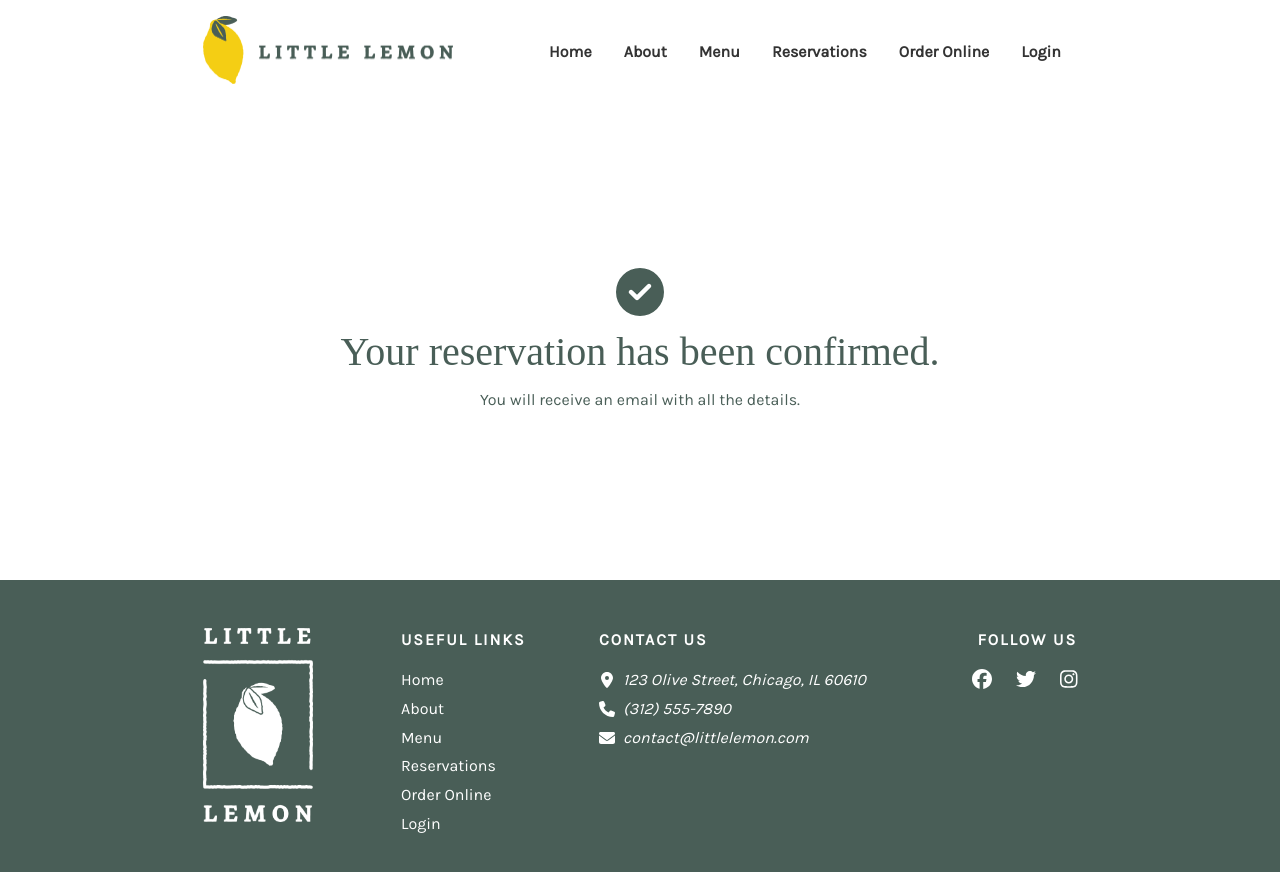
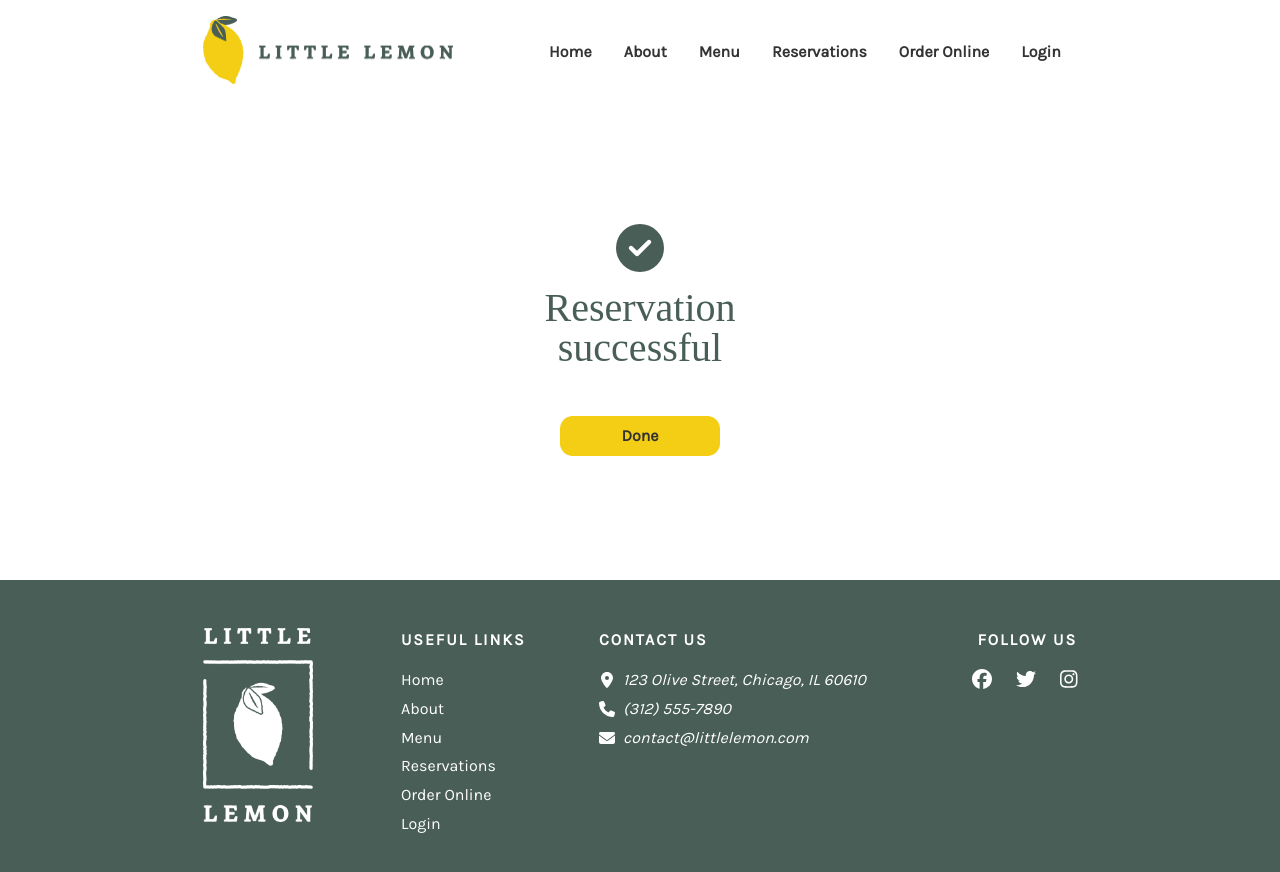
Before and after one commit to slayingMoon/capstone, a React (Create React App) app: page /bookings-confirmation in a window 1280 px wide. Shown: the top 872 px of the page. Built offline with nearby package versions, Linux system fonts and the light colour scheme; a web font is replaced by a local one.

Commit message:
modified booking confirmation page

```diff
--- /dev/null
+++ b/src/pages/Booking/ConfirmedBooking.css
@@ -0,0 +1,6 @@
+.confirmed-booking .btn {
+    margin-top: 2rem;
+    width: 100%;
+    max-width: 160px;
+    border: none;
+}
--- a/src/pages/Booking/ConfirmedBooking.js
+++ b/src/pages/Booking/ConfirmedBooking.js
@@ -1,12 +1,14 @@
 import { faCircleCheck } from "@fortawesome/free-solid-svg-icons";
 import { FontAwesomeIcon } from "@fortawesome/react-fontawesome";
+import './ConfirmedBooking.css';
+import { Link } from "react-router-dom";
 
 const ConfirmedBooking = () => {
     return (
       <div className="container confirmed-booking">
         <FontAwesomeIcon icon={faCircleCheck} size="3x" />
-        <h2>Your reservation has been confirmed.</h2>
-        <p>You will receive an email with all the details.</p>
+        <h2>Reservation <br/>successful</h2>
+        <Link className="button-primary btn" to="/">Done</Link>
       </div>
     );
 };
--- a/src/pages/Booking/index.css
+++ b/src/pages/Booking/index.css
@@ -2,6 +2,7 @@
     display: flex;
     flex-direction: column;
     justify-content: center;
+    align-items: center;
     gap: 1rem;
     height: 60vh;
     text-align: center;
```
